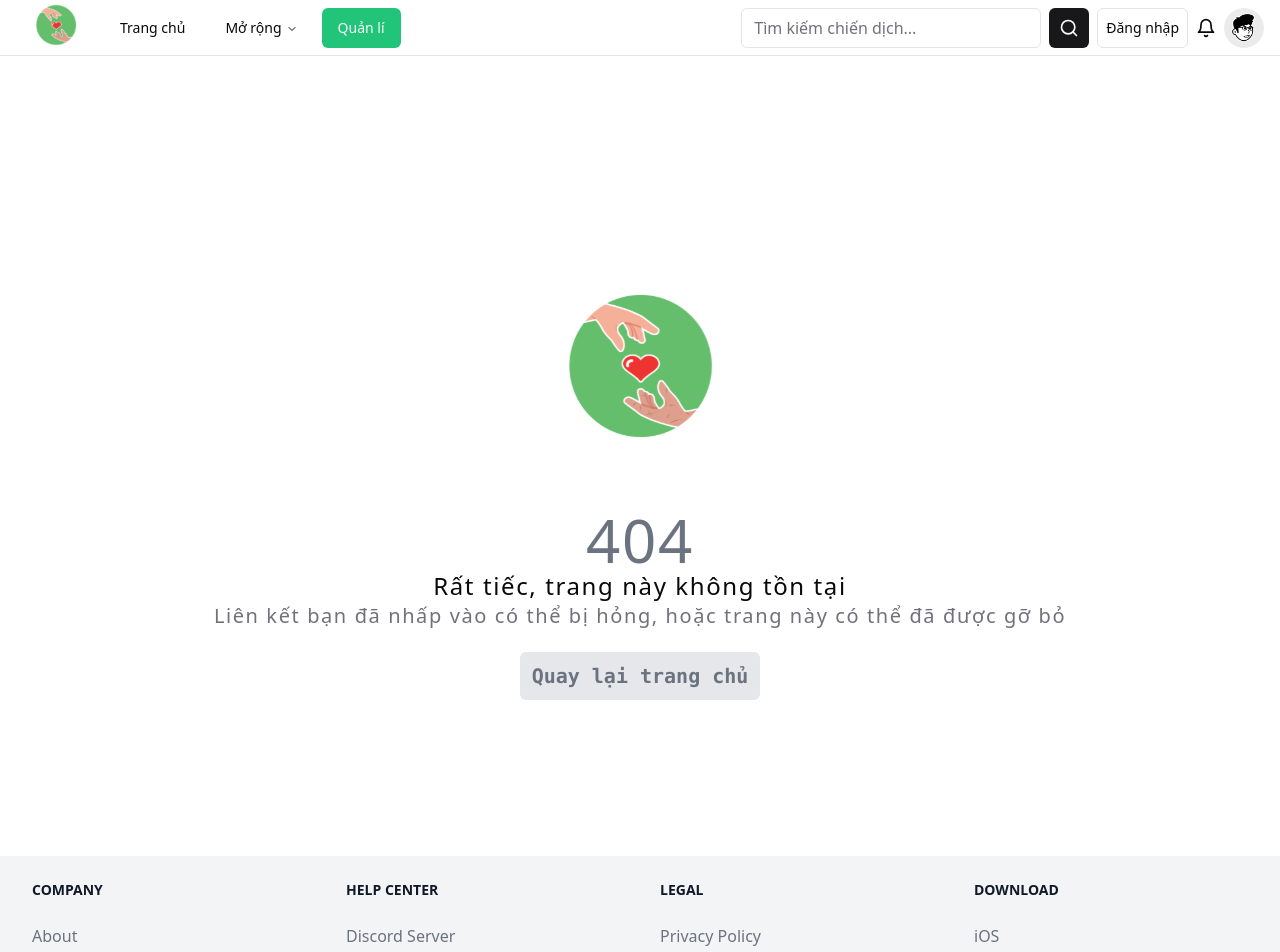
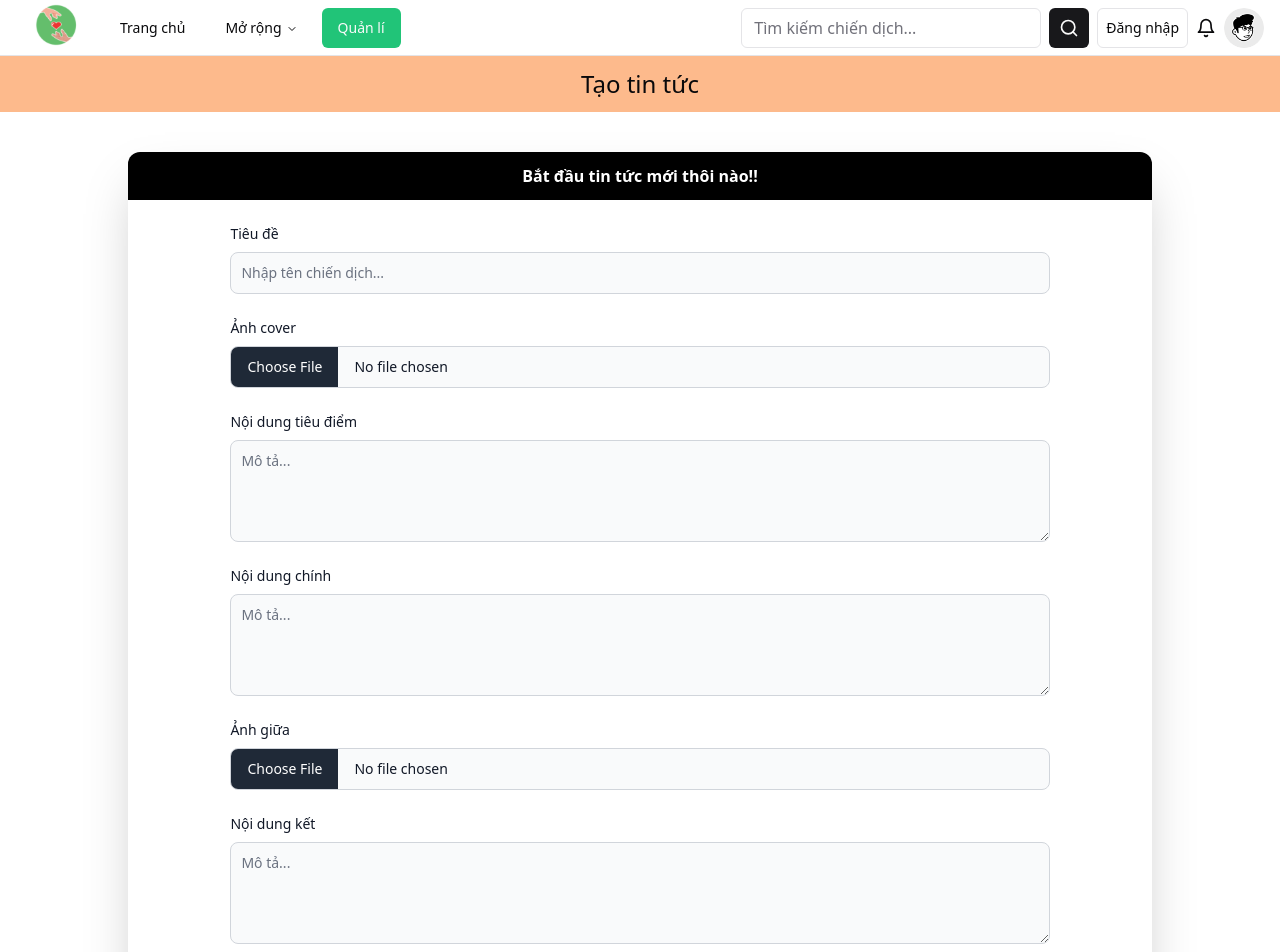
Before and after one commit to SU24VMO/su24_vmo_fe, a React (Create React App) app: page /createNews in a window 1280 px wide. Shown: the top 952 px of the page. Built offline with nearby package versions, Linux system fonts and the light colour scheme.

Commit message:
done validate create news

```diff
--- a/src/components/CreateNewsPage/CreateNewsPage.js
+++ b/src/components/CreateNewsPage/CreateNewsPage.js
@@ -1,7 +1,7 @@
 import React, { useState } from "react";
 import { PreviewImageCoverPopover } from "./PreviewImageCoverPopover/PreviewImageCoverPopover";
 import { PreviewImageCenterPopover } from "./PreviewImageCenterPopover/PreviewImageCenterPopover";
-
+import { Formik } from "formik";
 export default function CreatNewsPage() {
     // const [value, setValue] = useState();
     // const dobHandler = (e) => {
@@ -9,22 +9,84 @@ export default function CreatNewsPage() {
     // }
 
     const [imageCover, setImageCover] = useState();
-    function handleChangeCoverImage(e) {
+    function handleChangeCoverImage(e, setFieldValue) {
         console.log(e.target.files);
         setImageCover(URL.createObjectURL(e.target.files[0]));
+        setFieldValue("imageCover", URL.createObjectURL(e.target.files[0]));
+
     }
 
     const [imageCenter , setImageCenter] = useState();
-    function handleChangeCenterImage(e) {
+    function handleChangeCenterImage(e, setFieldValue) {
         console.log(e.target.files);
         setImageCenter(URL.createObjectURL(e.target.files[0]));
+        setFieldValue("imageCenter", URL.createObjectURL(e.target.files[0]));
+
     }
 
 
 
 
+    return (<>
 
-    return <form >
+        <Formik
+            initialValues={{
+              title: "",
+              imageCover: null,
+              descriptionFocus:"",
+              descriptionMain: "",
+              imageCenter: null,
+              descriptionEnd: ""
+
+
+
+            }}
+            validate={(values) => {
+                const errors = {};
+                if(!values.title){
+                    errors.title = 'Không được để trống'
+                }
+
+
+                if (!values.imageCover) {
+                    errors.imageCover = "Không được để trống!";
+                }
+
+                if(!values.descriptionFocus){
+                    errors.descriptionFocus = 'Không được để trống'
+                }
+
+                if(!values.descriptionMain){
+                    errors.descriptionMain = 'Không được để trống'
+                }
+                if(!values.imageCenter){
+                    errors.imageCenter = 'Không được để trống'
+                }
+                if(!values.descriptionEnd){
+                    errors.descriptionEnd = 'Không được để trống'
+                }
+                return errors;
+            }}
+            onSubmit={(values, { setSubmitting }) => {
+                setTimeout(() => {
+                    alert(JSON.stringify(values, null, 2));
+                    console.log(values);
+                    setSubmitting(false);
+                }, 400);
+            }}
+        >
+            {({
+                values,
+                errors,
+                touched,
+                handleChange,
+                handleBlur,
+                handleSubmit,
+                isSubmitting,
+                setFieldValue,
+
+            }) => (
+                <form onSubmit={handleSubmit} >
 
                 <div className="bg-orange-300 w-full h-14 flex justify-center items-center ">
                     <h1 className="text-sm mobile:text-2xl laptop:text-2xl font-medium">Tạo tin tức</h1>
@@ -40,50 +102,97 @@ export default function CreatNewsPage() {
                             <div className="w-4/5 mx-auto">
                                 <div class="mb-6">
                                     <label for="title" class="block mb-2 text-sm font-medium text-gray-900 dark:text-white">Tiêu đề</label>
-                            <input type="title" id="title" class="bg-gray-50 border border-gray-300 text-gray-900 text-sm rounded-lg focus:ring-blue-500 focus:border-blue-500 block w-full p-2.5 dark:bg-gray-700 dark:border-gray-600 dark:placeholder-gray-400 dark:text-white dark:focus:ring-blue-500 dark:focus:border-blue-500" placeholder="Nhập tên chiến dịch..." required />
+                                    <input type="title"
+                                     id="title"
+                                     name="title"
+                                     onChange={handleChange}
+                                     onBlur={handleBlur}
+                                     value={values.title}
+                                     class="bg-gray-50 border border-gray-300 text-gray-900 text-sm rounded-lg focus:ring-blue-500 focus:border-blue-500 block w-full p-2.5 dark:bg-gray-700 dark:border-gray-600 dark:placeholder-gray-400 dark:text-white dark:focus:ring-blue-500 dark:focus:border-blue-500" placeholder="Nhập tên chiến dịch..." required />
+                                        <p class="mt-2 text-sm text-red-600 dark:text-red-500"> {errors.title && touched.title && errors.title}</p>
+
                                 </div>
                                 <div className="mb-6">
-                          <label class="block mb-2 text-sm font-medium text-gray-900 dark:text-white" for="image_cover">Ảnh cover</label>
+                                  <label class="block mb-2 text-sm font-medium text-gray-900 dark:text-white" for="imageCover">Ảnh cover</label>
                                   <div className=" mobile:flex mobile:gap-6 ">
-                            <input class="mb-6 mobile:mb-0 block w-full text-sm text-gray-900 border border-gray-300 rounded-lg cursor-pointer bg-gray-50 dark:text-gray-400 focus:outline-none dark:bg-gray-700 dark:border-gray-600 dark:placeholder-gray-400" aria-describedby="image_cover_help" id="image_cover" type="file" onChange={handleChangeCoverImage} />
+                                    <input class="mb-6 mobile:mb-0 block w-full text-sm text-gray-900 border border-gray-300 rounded-lg cursor-pointer bg-gray-50 dark:text-gray-400 focus:outline-none dark:bg-gray-700 dark:border-gray-600 dark:placeholder-gray-400"
+                                     aria-describedby="imageCover_help"
+                                     id="imageCover"
+                                     type="file"
+                                     name="imageCover"
+                                     onChange={(e) => { handleChangeCoverImage(e, setFieldValue) }} />
                                 {imageCover ? <PreviewImageCoverPopover  imageCover={imageCover} ></PreviewImageCoverPopover> : ''}
+
                                   </div>
+                                <p class="mt-2 text-sm text-red-600 dark:text-red-500"> {errors.imageCover && touched.imageCover && errors.imageCover}</p>
 
                                 </div>
 
                                 <div className="mb-6">
-                            <label for="description_focus" class="block mb-2 text-sm font-medium text-gray-900 dark:text-white">Nội dung tiêu điểm</label>
-                            <textarea id="description_focus" rows="4" class="block p-2.5 w-full text-sm text-gray-900 bg-gray-50 rounded-lg border border-gray-300 focus:ring-blue-500 focus:border-blue-500 dark:bg-gray-700 dark:border-gray-600 dark:placeholder-gray-400 dark:text-white dark:focus:ring-blue-500 dark:focus:border-blue-500" placeholder="Mô tả..."></textarea>
+                                    <label for="descriptionFocus" class="block mb-2 text-sm font-medium text-gray-900 dark:text-white">Nội dung tiêu điểm</label>
+                                    <textarea id="descriptionFocus"
+                                     rows="4"
+                                     name="descriptionFocus"
+                                     onChange={handleChange}
+                                     onBlur={handleBlur}
+                                     value={values.descriptionFocus}
+                                      class="block p-2.5 w-full text-sm text-gray-900 bg-gray-50 rounded-lg border border-gray-300 focus:ring-blue-500 focus:border-blue-500 dark:bg-gray-700 dark:border-gray-600 dark:placeholder-gray-400 dark:text-white dark:focus:ring-blue-500 dark:focus:border-blue-500" placeholder="Mô tả..."></textarea>
+                                <p class="mt-2 text-sm text-red-600 dark:text-red-500"> {errors.descriptionFocus && touched.descriptionFocus && errors.descriptionFocus}</p>
 
                                 </div>
                                 <div className="mb-6">
-                            <label for="description_main" class="block mb-2 text-sm font-medium text-gray-900 dark:text-white">Nội dung chính</label>
-                            <textarea id="description_main" rows="4" class="block p-2.5 w-full text-sm text-gray-900 bg-gray-50 rounded-lg border border-gray-300 focus:ring-blue-500 focus:border-blue-500 dark:bg-gray-700 dark:border-gray-600 dark:placeholder-gray-400 dark:text-white dark:focus:ring-blue-500 dark:focus:border-blue-500" placeholder="Mô tả..."></textarea>
+                                    <label for="descriptionMain" class="block mb-2 text-sm font-medium text-gray-900 dark:text-white">Nội dung chính</label>
+                                    <textarea id="descriptionMain"
+                                    rows="4"
+                                    name="descriptionMain"
+                                     onChange={handleChange}
+                                     onBlur={handleBlur}
+                                     value={values.descriptionMain}
+                                    class="block p-2.5 w-full text-sm text-gray-900 bg-gray-50 rounded-lg border border-gray-300 focus:ring-blue-500 focus:border-blue-500 dark:bg-gray-700 dark:border-gray-600 dark:placeholder-gray-400 dark:text-white dark:focus:ring-blue-500 dark:focus:border-blue-500" placeholder="Mô tả..."></textarea>
+                                <p class="mt-2 text-sm text-red-600 dark:text-red-500"> {errors.descriptionMain && touched.descriptionMain && errors.descriptionMain}</p>
 
                                 </div>
                                 <div className="mb-6 ">
 
-                          <label class="block mb-2 text-sm font-medium text-gray-900 dark:text-white" for="image_center">Ảnh giữa</label>
+                                  <label class="block mb-2 text-sm font-medium text-gray-900 dark:text-white" for="imageCenter">Ảnh giữa</label>
                                   <div className=" mobile:flex mobile:gap-6 ">
-                            <input class="mb-6 mobile:mb-0 block w-full text-sm text-gray-900 border border-gray-300 rounded-lg cursor-pointer bg-gray-50 dark:text-gray-400 focus:outline-none dark:bg-gray-700 dark:border-gray-600 dark:placeholder-gray-400" aria-describedby="image_center_help" id="image_center" type="file" onChange={handleChangeCenterImage} />
+                                    <input class="mb-6 mobile:mb-0 block w-full text-sm text-gray-900 border border-gray-300 rounded-lg cursor-pointer bg-gray-50 dark:text-gray-400 focus:outline-none dark:bg-gray-700 dark:border-gray-600 dark:placeholder-gray-400"
+                                    aria-describedby="imageCenter_help"
+                                    id="imageCenter"
+                                    type="file"
+                                    name="imageCenter"
+                                    onChange={(e) => { handleChangeCenterImage(e, setFieldValue) }} />
                                     {imageCenter ? <PreviewImageCenterPopover  imageCenter={imageCenter} ></PreviewImageCenterPopover> : ''}
 
                                   </div>
+                                    <p class="mt-2 text-sm text-red-600 dark:text-red-500"> {errors.imageCenter && touched.imageCenter && errors.imageCenter}</p>
                                 </div>
                                 <div className="mb-6">
-                            <label for="description_end" class="block mb-2 text-sm font-medium text-gray-900 dark:text-white">Nội dung kết</label>
-                            <textarea id="description_end" rows="4" class="block p-2.5 w-full text-sm text-gray-900 bg-gray-50 rounded-lg border border-gray-300 focus:ring-blue-500 focus:border-blue-500 dark:bg-gray-700 dark:border-gray-600 dark:placeholder-gray-400 dark:text-white dark:focus:ring-blue-500 dark:focus:border-blue-500" placeholder="Mô tả..."></textarea>
+                                    <label for="descriptionEnd" class="block mb-2 text-sm font-medium text-gray-900 dark:text-white">Nội dung kết</label>
+                                    <textarea id="descriptionEnd"
+                                     rows="4"
+                                     name="descriptionEnd"
+                                     onChange={handleChange}
+                                     onBlur={handleBlur}
+                                     value={values.descriptionEnd}
+                                     class="block p-2.5 w-full text-sm text-gray-900 bg-gray-50 rounded-lg border border-gray-300 focus:ring-blue-500 focus:border-blue-500 dark:bg-gray-700 dark:border-gray-600 dark:placeholder-gray-400 dark:text-white dark:focus:ring-blue-500 dark:focus:border-blue-500" placeholder="Mô tả..."></textarea>
+                                    <p class="mt-2 text-sm text-red-600 dark:text-red-500"> {errors.descriptionEnd && touched.descriptionEnd && errors.descriptionEnd}</p>
 
                                 </div>
 
                             </div>
                             <div className="flex justify-center">
-                        <button type="button" class="text-white bg-gradient-to-r from-green-400 via-green-500 to-green-600 hover:bg-gradient-to-br focus:ring-4 focus:outline-none focus:ring-green-300 dark:focus:ring-green-800 shadow-lg shadow-green-500/50 dark:shadow-lg dark:shadow-green-800/80 font-medium rounded-lg text-sm px-20 py-2.5 text-center my-10 ">Gửi</button>
+                                <button  type="submit"
+                                 disabled={isSubmitting}
+                                 class="text-white bg-gradient-to-r from-green-400 via-green-500 to-green-600 hover:bg-gradient-to-br focus:ring-4 focus:outline-none focus:ring-green-300 dark:focus:ring-green-800 shadow-lg shadow-green-500/50 dark:shadow-lg dark:shadow-green-800/80 font-medium rounded-lg text-sm px-20 py-2.5 text-center my-10 ">Gửi</button>
 
                             </div>
                         </div>
                     </div>
 
                 </div>
-    </form>;
+            </form>
+            )}
+        </Formik>
+    </>);
 }
--- a/src/routes/Routing.js
+++ b/src/routes/Routing.js
@@ -19,6 +19,7 @@ import SignUpPage from "../components/SignUpPage/SignUpPage";
 import ResetPasswordPage from "../components/ResetPasswordPage/ResetPasswordPage";
 import CreateActivityPage from "../components/CreateActivityPage/CreateActivityPage";
 import EditProfilePage from "../components/EditProfilePage/EditProfilePage";
+import CreatNewsPage from "../components/CreateNewsPage/CreateNewsPage";
 export default function Routing() {
   return (
     <Routes>
@@ -30,7 +31,7 @@ export default function Routing() {
       <Route path="/resetPassword" element={<ResetPasswordPage></ResetPasswordPage>} />
       <Route path="/news" element={<ViewNewsPage></ViewNewsPage>}/>
       <Route path="/news/newsDetail" element={<NewsDetailPage></NewsDetailPage>} />
-      <Route path="/news" element={<ViewNewsPage></ViewNewsPage>}/>
+      <Route path="/createNews" element={<CreatNewsPage></CreatNewsPage>}/>
       <Route path="/viewProfile" element={<ViewProfilePage></ViewProfilePage>} />
       <Route path="/editProfile" element={<EditProfilePage></EditProfilePage>} />
 
```
Lines whose indentation alone changed are shown as unchanged.
